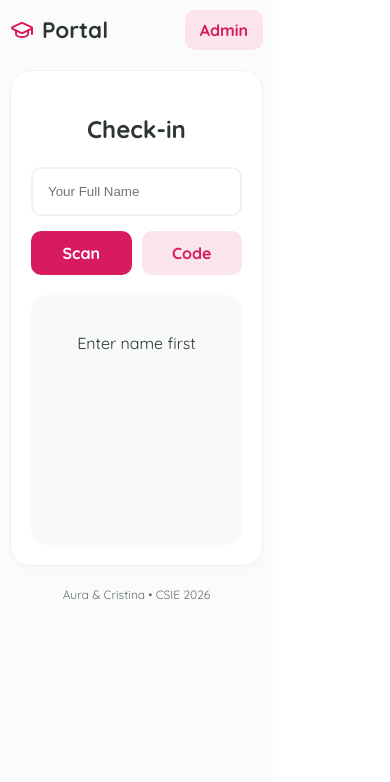
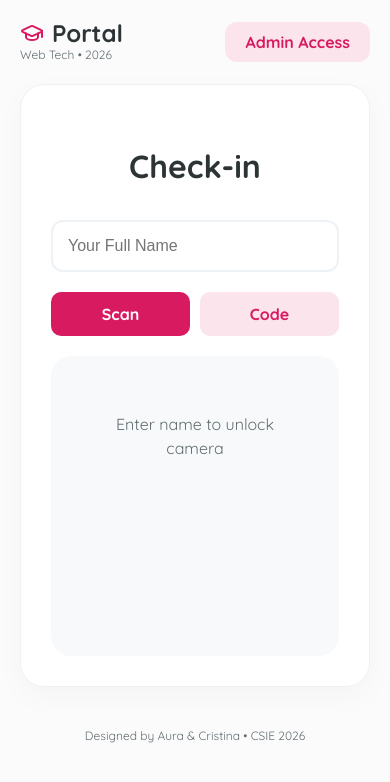
Before and after one commit to Auraelena1/webtech-project-aura-cris-2026, a React (Vite) app in the folder Frontend/: page / in a window 390 px wide. Shown: the top 782 px of the page. Built offline with nearby package versions, Linux system fonts and the light colour scheme.

Commit message:
final responsive

```diff
--- a/Frontend/src/App.jsx
+++ b/Frontend/src/App.jsx
@@ -90,43 +90,44 @@ function App() {
       minHeight: '100vh', width: '100%', backgroundColor: theme.bg,
       color: theme.text, fontFamily: "'Quicksand', sans-serif",
       display: 'flex', flexDirection: 'column', alignItems: 'center',
-      padding: '10px', boxSizing: 'border-box'
+      padding: '20px', boxSizing: 'border-box'
     }}>
 
-      {/* HEADER - Adaptabil */}
+      {/* HEADER */}
       <div style={{
         width: '100%', maxWidth: '1000px', display: 'flex',
         justifyContent: 'space-between', alignItems: 'center',
         marginBottom: '20px', flexWrap: 'wrap', gap: '10px'
       }}>
         <div>
-          <h1 style={{ margin: 0, fontSize: '1.4rem', fontWeight: '800', display: 'flex', alignItems: 'center', gap: '8px' }}>
+          <h1 style={{ margin: 0, fontSize: '1.5rem', fontWeight: '800', display: 'flex', alignItems: 'center', gap: '8px' }}>
             <GraduationCap color={theme.primary} /> Portal
           </h1>
+          <p style={{ margin: 0, fontSize: '12px', color: theme.muted }}>Web Tech • 2026</p>
         </div>
         <button
           onClick={() => setRole(role === 'student' ? 'organizer' : 'student')}
           style={{
             backgroundColor: theme.accent, color: theme.primary, border: 'none',
-            padding: '10px 15px', borderRadius: '10px', cursor: 'pointer', fontWeight: '700'
+            padding: '10px 20px', borderRadius: '12px', cursor: 'pointer', fontWeight: '700'
           }}
         >
-          {role === 'student' ? 'Admin' : 'Student'}
+          {role === 'student' ? 'Admin Access' : 'Student Mode'}
         </button>
       </div>
 
-      {/* CONTAINER PRINCIPAL */}
+      {/* MAIN CONTAINER */}
       <main style={{
         width: '100%', maxWidth: '1000px', backgroundColor: theme.card,
-        borderRadius: '20px', padding: '20px', border: `1px solid ${theme.border}`,
-        boxSizing: 'border-box', boxShadow: '0 4px 10px rgba(0,0,0,0.02)'
+        borderRadius: '24px', padding: '30px', border: `1px solid ${theme.border}`,
+        boxSizing: 'border-box', boxShadow: '0 10px 30px rgba(0,0,0,0.03)'
       }}>
 
         {role === 'student' ? (
-          <div style={{ width: '100%', maxWidth: '400px', margin: '0 auto' }}>
-            <h2 style={{ textAlign: 'center', marginBottom: '20px' }}>Check-in</h2>
+          <div style={{ width: '100%', maxWidth: '450px', margin: '0 auto' }}>
+            <h2 style={{ textAlign: 'center', fontSize: '2rem', marginBottom: '30px' }}>Check-in</h2>
             <input
-              style={{ width: '100%', padding: '15px', borderRadius: '10px', border: `2px solid ${theme.border}`, boxSizing: 'border-box', marginBottom: '15px' }}
+              style={{ width: '100%', padding: '15px', borderRadius: '12px', border: `2px solid ${theme.border}`, boxSizing: 'border-box', marginBottom: '20px', fontSize: '16px' }}
               value={name} onChange={(e) => setName(e.target.value)}
               placeholder="Your Full Name"
             />
@@ -136,15 +137,15 @@ function App() {
             </div>
 
             {activeTab === 'scan' && (
-              <div style={{ width: '100%', borderRadius: '15px', overflow: 'hidden', backgroundColor: '#f8f9fa', minHeight: '250px' }}>
-                {name.length > 2 ? <div id="reader"></div> : <p style={{ textAlign: 'center', padding: '20px' }}>Enter name first</p>}
+              <div style={{ width: '100%', borderRadius: '20px', overflow: 'hidden', backgroundColor: '#f8f9fa', minHeight: '300px' }}>
+                {name.length > 2 ? <div id="reader"></div> : <p style={{ textAlign: 'center', padding: '40px', color: theme.muted }}>Enter name to unlock camera</p>}
               </div>
             )}
 
             {activeTab === 'manual' && (
-              <div style={{ display: 'flex', flexDirection: 'column', gap: '10px' }}>
-                <input style={{ width: '100%', padding: '15px', borderRadius: '10px', border: `2px solid ${theme.border}`, textAlign: 'center', fontSize: '1.2rem', boxSizing: 'border-box' }} value={code} onChange={(e) => setCode(e.target.value)} placeholder="6-DIGIT CODE" />
-                <button onClick={() => sendCheckIn(code)} style={{ backgroundColor: theme.primary, color: 'white', padding: '15px', borderRadius: '10px', border: 'none', fontWeight: '700' }}>Submit</button>
+              <div style={{ display: 'flex', flexDirection: 'column', gap: '15px' }}>
+                <input style={{ width: '100%', padding: '15px', borderRadius: '12px', border: `2px solid ${theme.border}`, textAlign: 'center', fontSize: '1.5rem', letterSpacing: '4px' }} value={code} onChange={(e) => setCode(e.target.value)} placeholder="000000" />
+                <button onClick={() => sendCheckIn(code)} style={{ backgroundColor: theme.primary, color: 'white', padding: '15px', borderRadius: '12px', border: 'none', fontWeight: '700' }}>Submit Presence</button>
               </div>
             )}
           </div>
@@ -152,40 +153,53 @@ function App() {
           <div style={{
             display: 'flex',
             flexDirection: 'row',
-            flexWrap: 'wrap', // AICI E CHEIA: se rup coloanele pe mobil
-            gap: '30px'
+            flexWrap: 'wrap',
+            gap: '40px'
           }}>
-            {/* Coloana QR */}
-            <div style={{ flex: '1 1 300px', textAlign: 'center' }}>
-              <h3>Session Control</h3>
+            {/* Control Panel */}
+            <div style={{ flex: '1 1 350px', minWidth: '0' }}>
+              <h2 style={{ fontSize: '1.5rem', marginBottom: '20px' }}>Session Control</h2>
               {!eventData ? (
-                <button onClick={createEvent} style={{ backgroundColor: theme.primary, color: 'white', padding: '15px 30px', borderRadius: '10px', border: 'none', fontWeight: '700' }}>Start Session</button>
+                <div style={{ padding: '40px', backgroundColor: theme.bg, borderRadius: '20px', border: `2px dashed ${theme.border}`, textAlign: 'center' }}>
+                  <button onClick={createEvent} style={{ backgroundColor: theme.primary, color: 'white', padding: '15px 30px', borderRadius: '12px', border: 'none', fontWeight: '700' }}>Generate QR Code</button>
+                </div>
               ) : (
-                <div style={{ padding: '20px' }}>
-                  <div style={{ maxWidth: '250px', margin: '0 auto' }}>
-                    <QRCodeSVG value={eventData.accessCode} size={250} style={{ width: '100%', height: 'auto' }} fgColor={theme.primary} />
+                <div style={{ textAlign: 'center', padding: '20px', backgroundColor: theme.bg, borderRadius: '20px' }}>
+                  <QRCodeSVG value={eventData.accessCode} size={250} style={{ width: '100%', height: 'auto', maxWidth: '250px' }} fgColor={theme.primary} />
+                  <div style={{ marginTop: '20px' }}>
+                    <p style={{ margin: 0, fontSize: '12px', color: theme.muted }}>ACCESS CODE</p>
+                    <h3 style={{ fontSize: '2.5rem', margin: '5px 0', color: theme.primary, letterSpacing: '5px' }}>{eventData.accessCode}</h3>
                   </div>
-                  <h4 style={{ fontSize: '2rem', color: theme.primary, margin: '15px 0' }}>{eventData.accessCode}</h4>
                 </div>
               )}
             </div>
 
-            {/* Coloana Lista */}
+            {/* Attendance List */}
             {eventData && (
-              <div style={{ flex: '1 1 300px' }}>
-                <div style={{ display: 'flex', justifyContent: 'space-between', marginBottom: '15px' }}>
-                  <h4>Students ({attendanceList.length})</h4>
-                  <button onClick={exportToExcel} style={{ padding: '5px 10px', fontSize: '12px' }}>Export</button>
+              <div style={{ flex: '1.5 1 350px', minWidth: '0' }}>
+                <div style={{ display: 'flex', justifyContent: 'space-between', alignItems: 'center', marginBottom: '20px' }}>
+                  <h3 style={{ margin: 0 }}>Registered Students ({attendanceList.length})</h3>
+                  <button onClick={exportToExcel} style={{ backgroundColor: theme.text, color: 'white', border: 'none', padding: '8px 15px', borderRadius: '8px', fontSize: '12px' }}><Download size={14} /></button>
                 </div>
-                <div style={{ maxHeight: '300px', overflowY: 'auto', border: `1px solid ${theme.border}`, borderRadius: '10px' }}>
+                <div style={{ maxHeight: '400px', overflowY: 'auto', border: `1px solid ${theme.border}`, borderRadius: '15px' }}>
                   <table style={{ width: '100%', borderCollapse: 'collapse' }}>
+                    <thead style={{ backgroundColor: theme.bg }}>
+                      <tr>
+                        <th style={{ textAlign: 'left', padding: '15px' }}>Student</th>
+                        <th style={{ textAlign: 'right', padding: '15px' }}>Time</th>
+                      </tr>
+                    </thead>
                     <tbody>
-                      {attendanceList.map((row, i) => (
-                        <tr key={i} style={{ borderBottom: `1px solid ${theme.border}` }}>
-                          <td style={{ padding: '10px' }}>{row.participantName}</td>
-                          <td style={{ padding: '10px', textAlign: 'right', fontSize: '12px' }}>{new Date(row.checkInTime).toLocaleTimeString()}</td>
-                        </tr>
-                      ))}
+                      {attendanceList.length === 0 ? (
+                        <tr><td colSpan="2" style={{ padding: '40px', textAlign: 'center', color: theme.muted }}>Waiting for entries...</td></tr>
+                      ) : (
+                        attendanceList.map((row, i) => (
+                          <tr key={i} style={{ borderTop: `1px solid ${theme.border}` }}>
+                            <td style={{ padding: '15px', fontWeight: '600' }}>{row.participantName}</td>
+                            <td style={{ padding: '15px', textAlign: 'right', color: theme.muted }}>{new Date(row.checkInTime).toLocaleTimeString()}</td>
+                          </tr>
+                        ))
+                      )}
                     </tbody>
                   </table>
                 </div>
@@ -195,15 +209,17 @@ function App() {
         )}
 
         {message && (
-          <div style={{ marginTop: '20px', padding: '15px', borderRadius: '10px', backgroundColor: message.type === 'success' ? '#f0fff4' : '#fff5f5', color: message.type === 'success' ? '#2f855a' : '#c53030', fontSize: '14px' }}>
-            <strong>{message.text}</strong>
-            {advice && <p style={{ fontSize: '12px', marginTop: '5px', fontStyle: 'italic' }}>{advice}</p>}
+          <div style={{ marginTop: '30px', padding: '20px', borderRadius: '15px', backgroundColor: message.type === 'success' ? '#F0FFF4' : '#FFF5F5', color: message.type === 'success' ? '#2F855A' : '#C53030', border: `1px solid ${message.type === 'success' ? '#C6F6D5' : '#FED7D7'}` }}>
+            <div style={{ display: 'flex', alignItems: 'center', gap: '10px', fontWeight: '700' }}>
+              {message.type === 'success' ? <Check size={20}/> : <AlertTriangle size={20}/>} {message.text}
+            </div>
+            {advice && <p style={{ margin: '10px 0 0', fontSize: '14px', fontStyle: 'italic', color: '#4A5568' }}>Quote of the day: "{advice}"</p>}
           </div>
         )}
       </main>
 
-      <footer style={{ marginTop: '20px', color: theme.muted, fontSize: '12px' }}>
-        Aura & Cristina • CSIE 2026
+      <footer style={{ marginTop: '40px', textAlign: 'center', color: theme.muted, fontSize: '12px' }}>
+        Designed by Aura & Cristina • CSIE 2026
       </footer>
     </div>
   )
```
